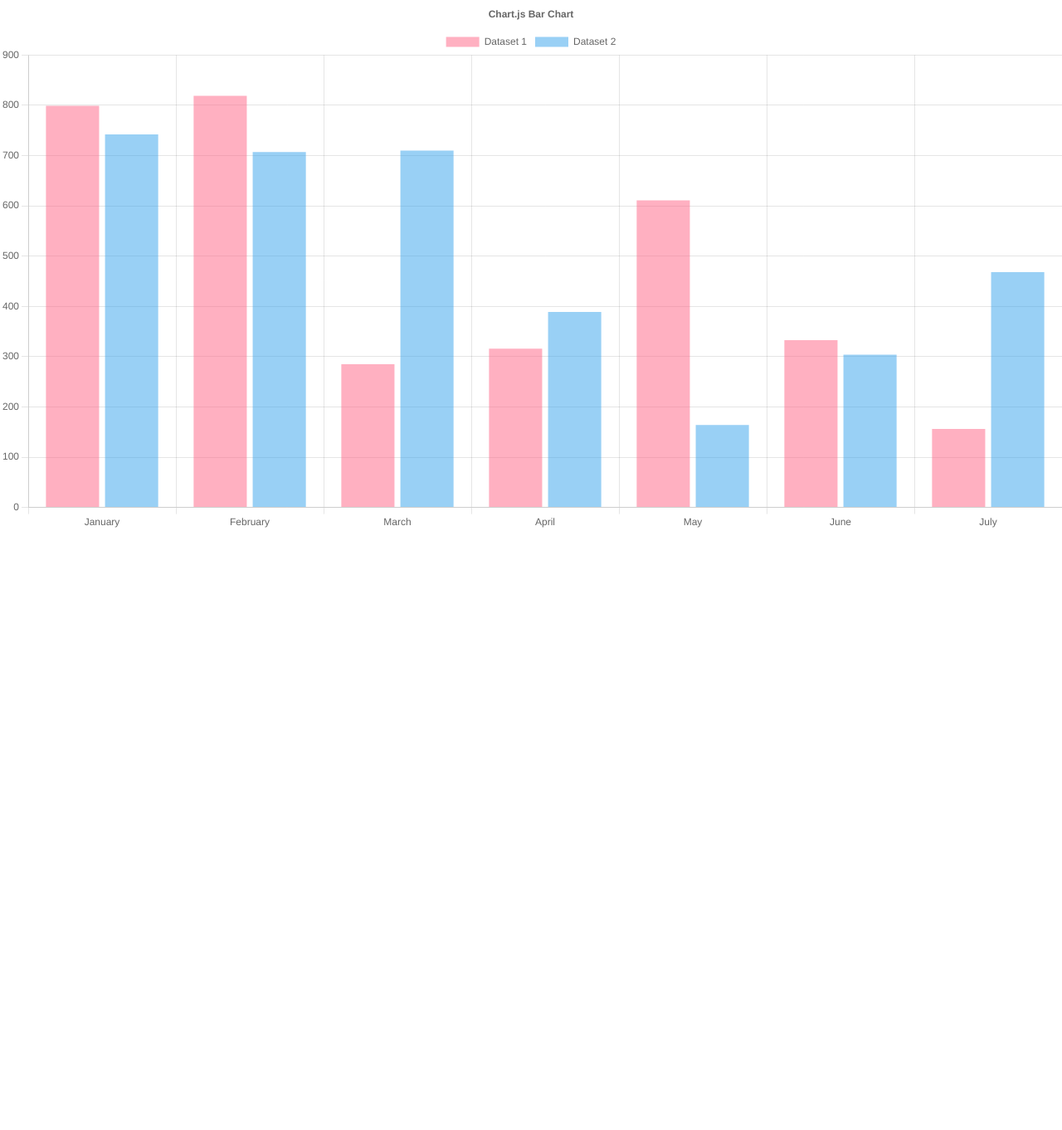
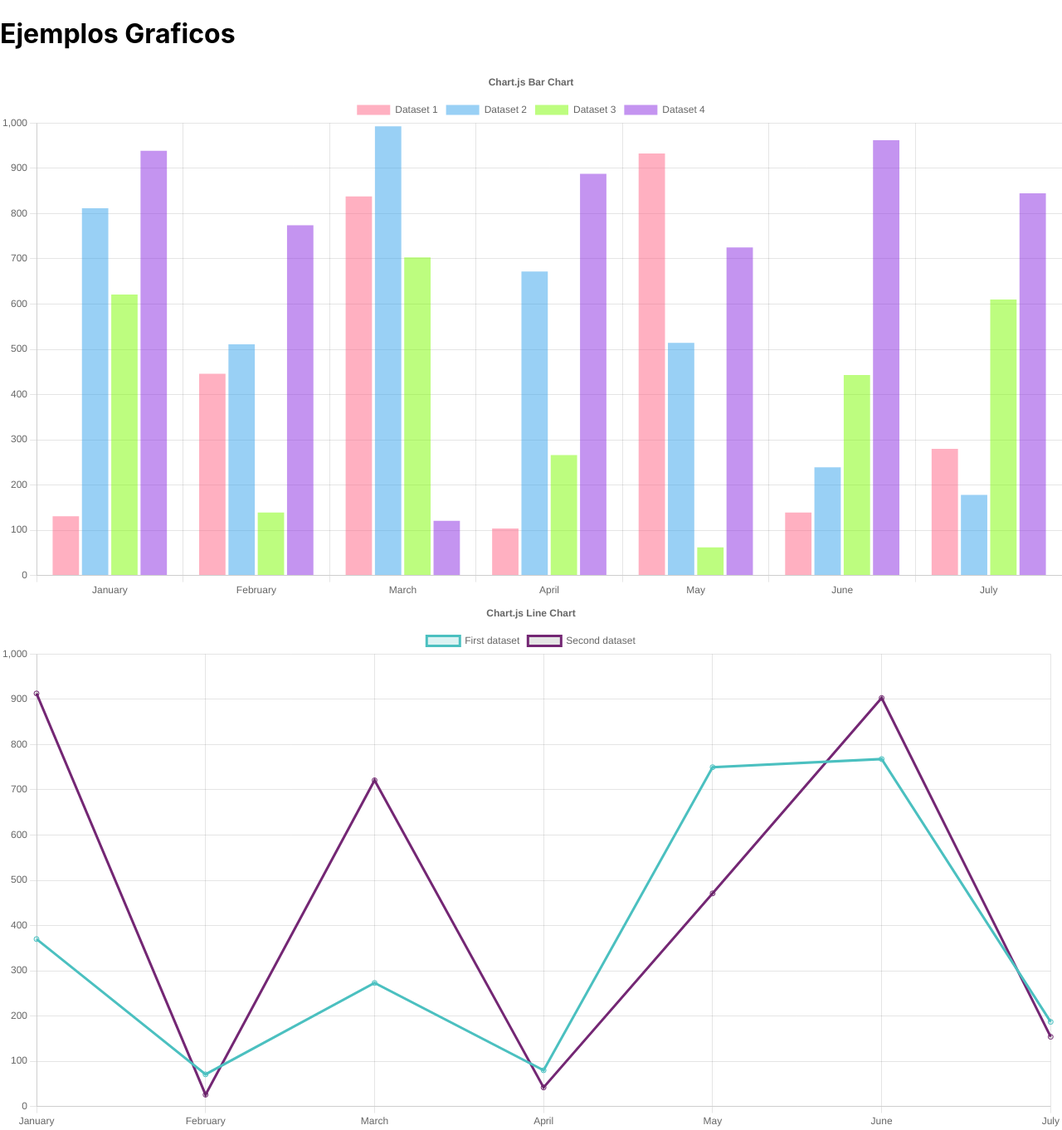
Before and after one commit to Holy7o7/Fondo-Solidario-TypeScript, a React (Create React App) app: page / in a window 1280 px wide. Shown: the whole page at 83% size. Before the commit the page ends 800 px from the top, so only its background shows below. Built offline with nearby package versions, Linux system fonts and the light colour scheme.

Commit message:
implementacion grafico de lineas

```diff
--- a/src/App.tsx
+++ b/src/App.tsx
@@ -1,56 +1,14 @@
-import React from 'react';
-import {
-  Chart as ChartJS,
-  CategoryScale,
-  LinearScale,
-  BarElement,
-  Title,
-  Tooltip,
-  Legend,
-} from 'chart.js';
-import { Bar } from 'react-chartjs-2';
-import faker from 'faker';
+import './App.css';
+import Barchart from './Charts/Barchart';
+import Linechart from './Charts/Linechart';
+function App() {
+  return (
+    <div>
+      <h1> Ejemplos Graficos </h1>
+      <Barchart/>
+      <Linechart/>
+    </div>
+  );
+}
 
-ChartJS.register(
-  CategoryScale,
-  LinearScale,
-  BarElement,
-  Title,
-  Tooltip,
-  Legend
-);
-
-export const options = {
-  responsive: true,
-  plugins: {
-    legend: {
-      position: 'top' as const,
-    },
-    title: {
-      display: true,
-      text: 'Chart.js Bar Chart',
-    },
-  },
-};
-
-const labels = ['January', 'February', 'March', 'April', 'May', 'June', 'July'];
-
-export const data = {
-  labels,
-  datasets: [
-    {
-      label: 'Dataset 1',
-      data: labels.map(() => faker.datatype.number({ min: 0, max: 1000 })),
-      backgroundColor: 'rgba(255, 99, 132, 0.5)',
-    },
-    {
-      label: 'Dataset 2',
-      data: labels.map(() => faker.datatype.number({ min: 0, max: 1000 })),
-      backgroundColor: 'rgba(53, 162, 235, 0.5)',
-    },
-  ],
-};
-
-export function App() {
-  return <Bar options={options} data={data} />;
-}
+export default App;
--- /dev/null
+++ b/src/Charts/Barchart.tsx
@@ -0,0 +1,68 @@
+import React from 'react';
+import {
+  Chart as ChartJS,
+  CategoryScale,
+  LinearScale,
+  BarElement,
+  Title,
+  Tooltip,
+  Legend,
+} from 'chart.js';
+import { Bar } from 'react-chartjs-2';
+ChartJS.register(
+  CategoryScale,
+  LinearScale,
+  BarElement,
+  Title,
+  Tooltip,
+  Legend
+);
+
+export const options = {
+  responsive: true,
+  plugins: {
+    legend: {
+      position: 'top' as const,
+    },
+    title: {
+      display: true,
+      text: 'Chart.js Bar Chart',
+    },
+  },
+};
+
+const labels = ['January', 'February', 'March', 'April', 'May', 'June', 'July'];
+
+
+export const data = {
+  labels,
+  datasets: [
+    {
+      label: 'Dataset 1',
+      data: labels.map(() => Math.floor(Math.random() * 1000)),
+      backgroundColor: 'rgba(255, 99, 132, 0.5)',
+    },
+    {
+      label: 'Dataset 2',
+      data: labels.map(() => Math.floor(Math.random() * 1000)),
+      backgroundColor: 'rgba(53, 162, 235, 0.5)',
+    },
+    {
+      label: 'Dataset 3',
+      data: labels.map(() => Math.floor(Math.random() * 1000)),
+      backgroundColor: 'rgba(124, 252, 0, 0.5)',
+    },
+    {
+      label: 'Dataset 4',
+      data: labels.map(() => Math.floor(Math.random() * 1000)),
+      backgroundColor: 'rgba(138, 43, 226, 0.5)',
+    },
+  ],
+};
+
+const Barchart: React.FunctionComponent = () => {
+    return( <Bar options={options} data={data} />
+    );
+};
+
+export default Barchart;
--- /dev/null
+++ b/src/Charts/Linechart.tsx
@@ -0,0 +1,67 @@
+import React from "react";
+
+import {
+  Chart as ChartJS,
+  CategoryScale,
+  LinearScale,
+  PointElement,
+  LineElement,
+  Title,
+  Tooltip,
+  Legend,
+  Filler,
+} from "chart.js";
+import { Line } from "react-chartjs-2";
+
+ChartJS.register(
+  CategoryScale,
+  LinearScale,
+  PointElement,
+  LineElement,
+  Title,
+  Tooltip,
+  Legend,
+  Filler
+);
+
+export const options = {
+    responsive: true,
+    plugins: {
+      legend: {
+        position: 'top' as const,
+      },
+      title: {
+        display: true,
+        text: 'Chart.js Line Chart',
+      },
+    },
+  };
+
+const labels = ['January', 'February', 'March', 'April', 'May', 'June', 'July'];
+
+
+const data = {
+  labels,
+  datasets: [
+    {
+      label: "First dataset",
+      data: labels.map(() => Math.floor(Math.random() * 1000)),
+      fill: false,
+      backgroundColor: "rgba(75,192,192,0.2)",
+      borderColor: "rgba(75,192,192,1)"
+    },
+    {
+      label: "Second dataset",
+      data: labels.map(() => Math.floor(Math.random() * 1000)),
+      fill: false,
+      borderColor: "#742774"
+    }
+  ]
+};
+
+const Linechart: React.FunctionComponent = () => {
+    return( <Line options={options} data={data} />
+    );
+};
+
+export default Linechart;
--- a/src/index.tsx
+++ b/src/index.tsx
@@ -1,9 +1,8 @@
 import React from 'react';
 import ReactDOM from 'react-dom/client';
 import './index.css';
-import { App } from './App';
+import App from './App';
 import reportWebVitals from './reportWebVitals';
-
 
 const root = ReactDOM.createRoot(
   document.getElementById('root') as HTMLElement
--- a/tsconfig.json
+++ b/tsconfig.json
@@ -18,7 +18,7 @@
     "resolveJsonModule": true,
     "isolatedModules": true,
     "noEmit": true,
-    "jsx": "preserve"
+    "jsx": "react-jsx"
   },
   "include": [
     "src"
```
Also changed, not shown: package.json (+4 -11 lines), src/logo.svg (added), 1 other file (tests, documents, lock files or other folders).
